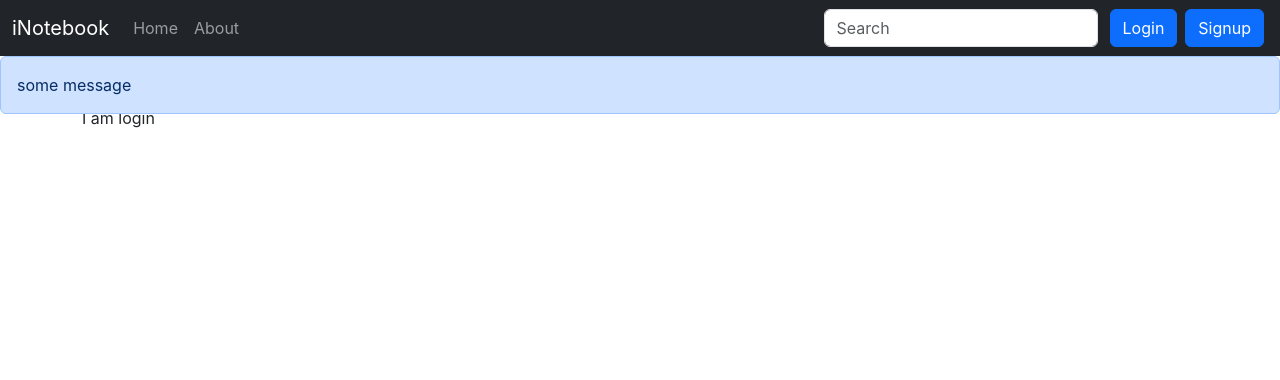
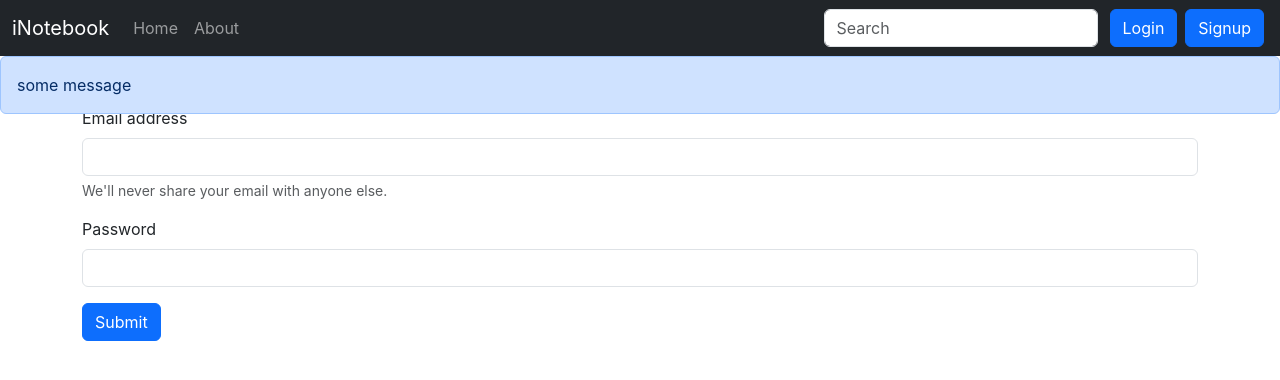
Before and after one commit to Somiyoh/iNotes, a React (Create React App) app: page /login in a window 1280 px wide. Shown: the top 380 px of the page. Built offline with nearby package versions, Linux system fonts and the light colour scheme.

Commit message:
now user can succesfully login with their credentials

```diff
--- a/src/components/Login.js
+++ b/src/components/Login.js
@@ -1,9 +1,76 @@
-import React from 'react'
+import React, { useState } from 'react'
+import { useNavigate } from "react-router-dom";
+
 
 const Login = () => {
+  const [credentials, setCredentials] = useState({ email: '', password: '' })
+  let navigate = useNavigate();
+
+  const handleSubmit = async (e) => {
+    e.preventDefault()
+    const response = await fetch('http://localhost:5005/api/auth/login', {
+      method: 'POST',
+      headers: {
+        'Content-Type': 'application/json',
+      },
+      body: JSON.stringify({
+        email: credentials.email,
+        password: credentials.password,
+      }),
+    })
+    const json = await response.json()
+    console.log(json)
+    if (json.success) {
+        // save the auth token and redirect
+        localStorage.setItem('token', json.authtoken)
+        navigate("/")
+    } else {
+        alert("Invalid credentials")
+    }
+  }
+
+  // eslint-disable-next-line
+  const onChange = (e) => {
+    setCredentials({ ...credentials, [e.target.name]: e.target.value })
+  }
+
   return (
     <div>
-        I am login
+      <form onSubmit={handleSubmit}>
+        <div className="mb-3">
+          <label htmlFor="email" className="form-label">
+            Email address
+          </label>
+          <input
+            type="email"
+            name="email"
+            className="form-control"
+            id="exampleInputEmail1"
+            value={credentials.email}
+            aria-describedby="emailHelp"
+            onChange={onChange}
+          />
+          <div id="emailHelp" className="form-text">
+            We'll never share your email with anyone else.
+          </div>
+        </div>
+        <div className="mb-3">
+          <label htmlFor="password" className="form-label">
+            Password
+          </label>
+          <input
+            type="password"
+            name="password"
+            className="form-control"
+            value={credentials.password}
+            id="exampleInputPassword1"
+            onChange={onChange}
+          />
+        </div>
+        <button type="submit" className="btn btn-primary">
+          Submit
+        </button>
+      </form>
     </div>
   )
 }
--- a/src/components/NavBars.js
+++ b/src/components/NavBars.js
@@ -52,10 +52,10 @@
               placeholder="Search"
               aria-label="Search"
             />
-            <Link class="btn btn-primary mx-1" to="/login" role="button">
+            <Link className="btn btn-primary mx-1" to="/login" role="button">
               Login
             </Link>
-            <Link class="btn btn-primary mx-1" to="/signup" role="button">
+            <Link className="btn btn-primary mx-1" to="/signup" role="button">
               Signup
             </Link>
           </form>
```
Also changed, not shown: 1 other file (tests, documents, lock files or other folders).
